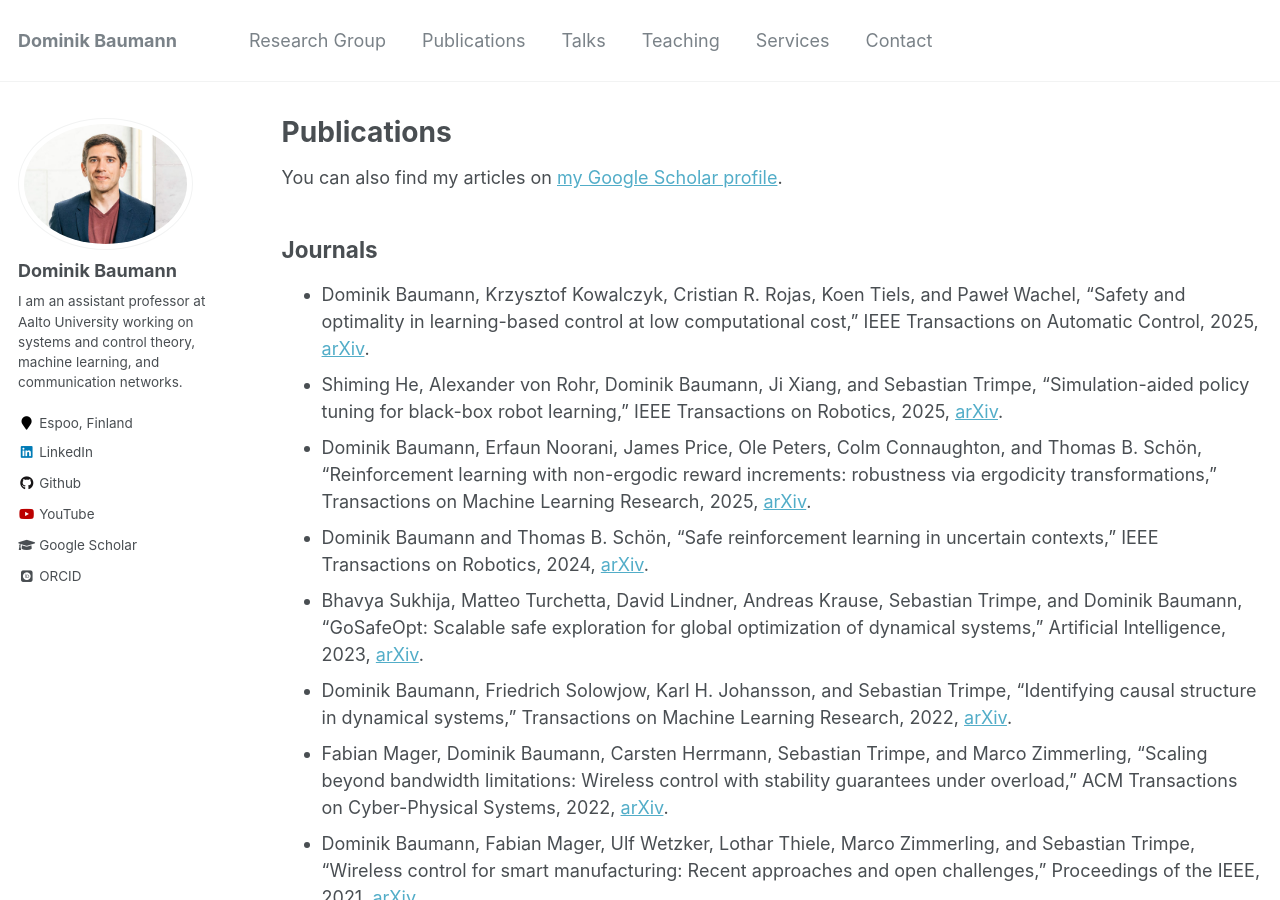
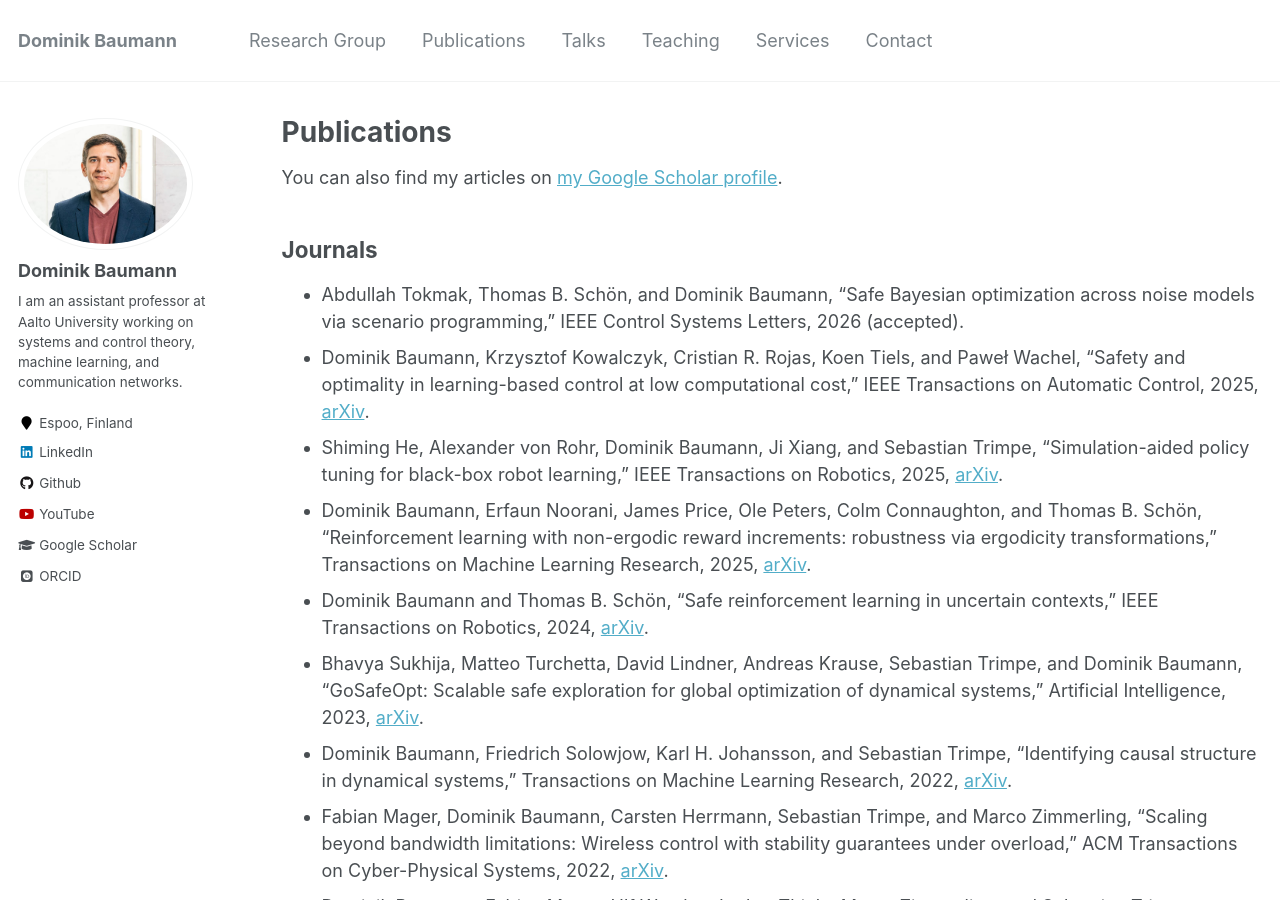
Before and after one commit to baumanndominik/baumanndominik.github.io, a Jekyll site: the page built from _pages/publications.md, in a window 1280 px wide and 900 px high. Built offline with Jekyll 4.4.1, drawn with Linux system fonts in a browser that asks for light colours; some web fonts are replaced.

Commit message:
new paper accepted

```diff
--- a/_pages/publications.md
+++ b/_pages/publications.md
@@ -9,6 +9,7 @@ You can also find my articles on [my Google Scholar profile](https://scholar.goo
 
 ## Journals
 
+* Abdullah Tokmak, Thomas B. Schön, and Dominik Baumann, "Safe Bayesian optimization across noise models via scenario programming," IEEE Control Systems Letters, 2026 (accepted).
 * Dominik Baumann, Krzysztof Kowalczyk, Cristian R. Rojas, Koen Tiels, and Paweł Wachel, "Safety and optimality in learning-based control at low computational cost," IEEE Transactions on Automatic Control, 2025, [arXiv](https://arxiv.org/abs/2505.08026).
 * Shiming He, Alexander von Rohr, Dominik Baumann, Ji Xiang, and Sebastian Trimpe, "Simulation-aided policy tuning for black-box robot learning," IEEE Transactions on Robotics, 2025, [arXiv](https://arxiv.org/abs/2411.14246).
 * Dominik Baumann, Erfaun Noorani, James Price, Ole Peters, Colm Connaughton, and Thomas B. Schön, "Reinforcement learning with non-ergodic reward increments: robustness via ergodicity transformations," Transactions on Machine Learning Research, 2025, [arXiv](https://arxiv.org/abs/2310.11335).
```
